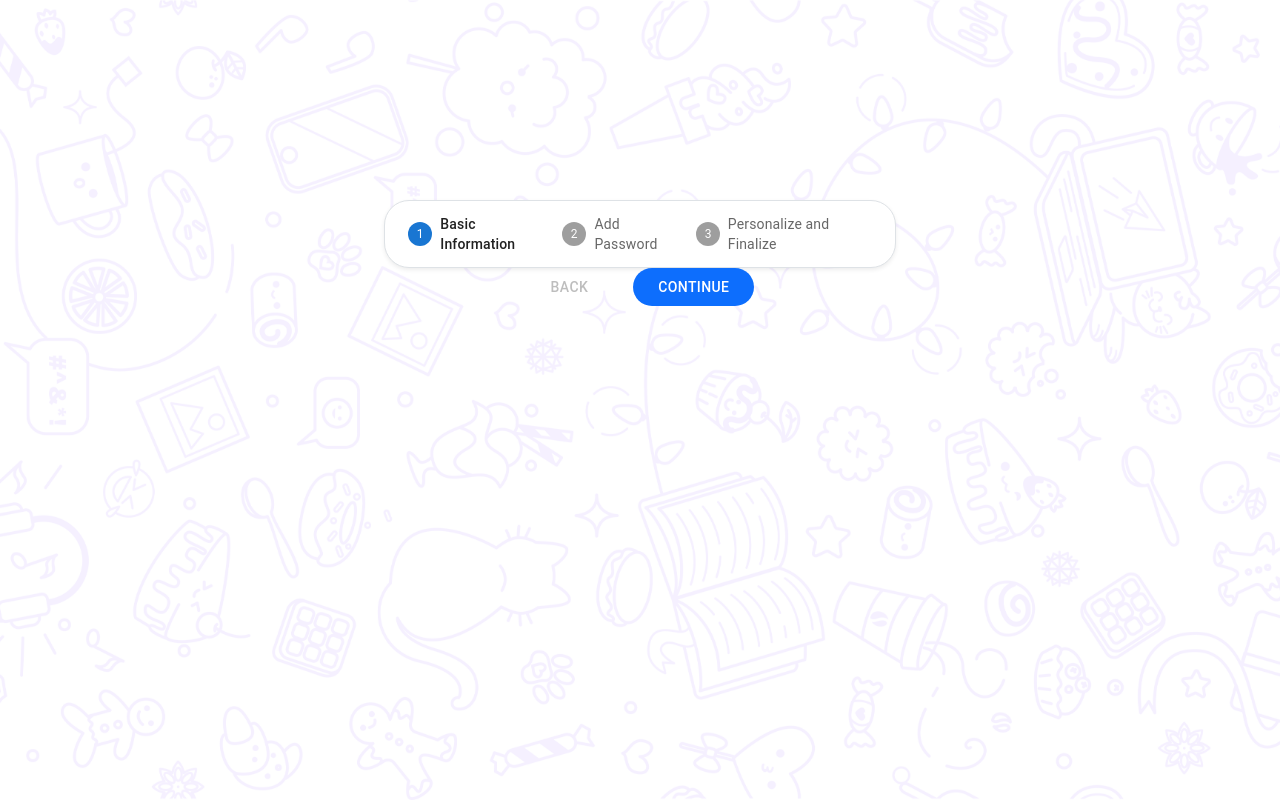
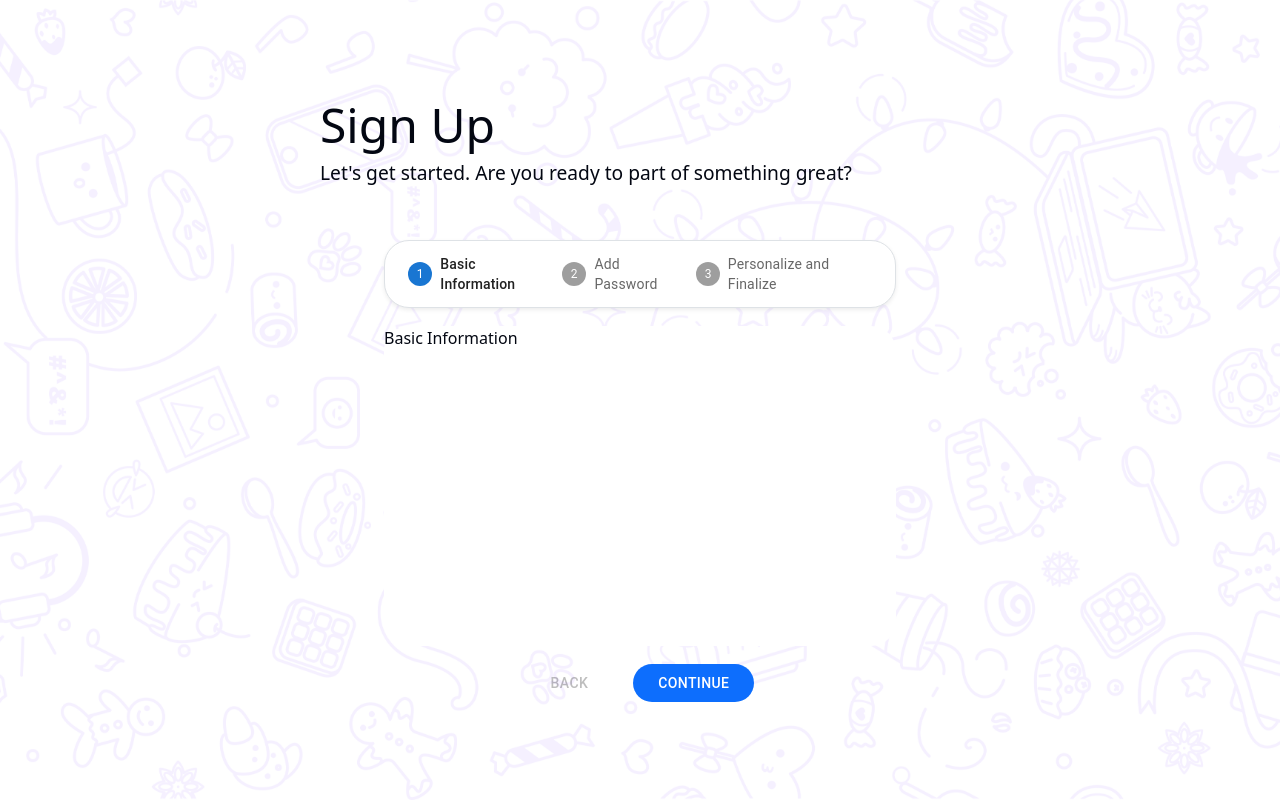
Before and after one commit to OshithRoshantha/Vibez-client, a React (Vite) app: page /Signup in a window 1280 px wide. Built offline with nearby package versions, Linux system fonts and the light colour scheme.

Commit message:
replace StepperElement with SignupElement component; update Signup page layout and styles

```diff
--- a/src/Components/StepperElement.jsx
+++ b/src/Components/SignupElement.jsx
@@ -1,5 +1,5 @@
 import React from 'react'
-import './Styles/StepperElement.css'
+import './Styles/SignupElement.css'
 import Box from '@mui/material/Box';
 import Stepper from '@mui/material/Stepper';
 import Step from '@mui/material/Step';
@@ -9,7 +9,7 @@ import { Card } from './ui/card';
 import { useNavigate } from 'react-router-dom';
 
 
-export default function StepperElement() {
+export default function SignupElement() {
   const steps = ['Basic Information', 'Add Password', 'Personalize and Finalize'];
   const navigate = useNavigate();
   const [activeStep, setActiveStep] = React.useState(0);
@@ -57,6 +57,11 @@ export default function StepperElement() {
       </Stepper>
     </Box>
     </Card>
+    <div className='stepper-content'>
+        {activeStep === 0 && <div>Basic Information</div>}
+        {activeStep === 1 && <div>Add Password</div>}
+        {activeStep === 2 && <div>Personalize and Finalize</div>}
+    </div>
     <div className='stepper-buttons'>
     <Box sx={{ display: 'flex', flexDirection: 'row',columnGap:'10px'}}>
             <Button
--- /dev/null
+++ b/src/Components/Styles/SignupElement.css
@@ -0,0 +1,17 @@
+.stepper-buttons{
+    width: 100%;
+    display: flex;
+    justify-content: center;
+    align-items: center;
+}
+.stepper-body{
+    border-radius: 25px;
+}
+.stepper-content{
+    background-color: white;
+    border-radius: 25px;
+    width: 100%;
+    height: 40vh;
+    margin-top: 3.5%;
+    margin-bottom: 3.5%;
+}
--- a/src/Components/Styles/StepperElement.css
+++ /dev/null
@@ -1,9 +0,0 @@
-.stepper-buttons{
-    width: 100%;
-    display: flex;
-    justify-content: center;
-    align-items: center;
-}
-.stepper-body{
-    border-radius: 25px;
-}
--- a/src/Pages/Signup.jsx
+++ b/src/Pages/Signup.jsx
@@ -1,12 +1,16 @@
 import React from 'react'
 import './Styles/Signup.css'
-import Stepper from '@/Components/StepperElement'
+import SignupElement from '@/Components/SignupElement'
 
 export default function Signup() {
   return (
     <div className='second-container'>
+      <div className='header'>
+        <p class="h1 signup-main">Sign Up</p>
+        <p class="display-6 signup-sub">Let's get started. Are you ready to part of something great?</p>
+      </div>
       <div className='signup-container'>
-        <Stepper/>
+        <SignupElement/>
       </div>
     </div>
   )
--- a/src/Pages/Styles/Signup.css
+++ b/src/Pages/Styles/Signup.css
@@ -7,9 +7,20 @@
     align-items: center;
     background-image: url('wallpaper2.png');
     background-size: cover;
+    row-gap: 7%;
 }
 .signup-container{
     width: 40%;
     height: 50%;
     border-radius: 30px;
 }
+.header{
+    margin-top: -5%;
+    width: 50%;
+}
+.signup-sub{
+    font-size: 120%;
+}
+.signup-main{
+    font-size: 300%;
+}
```
